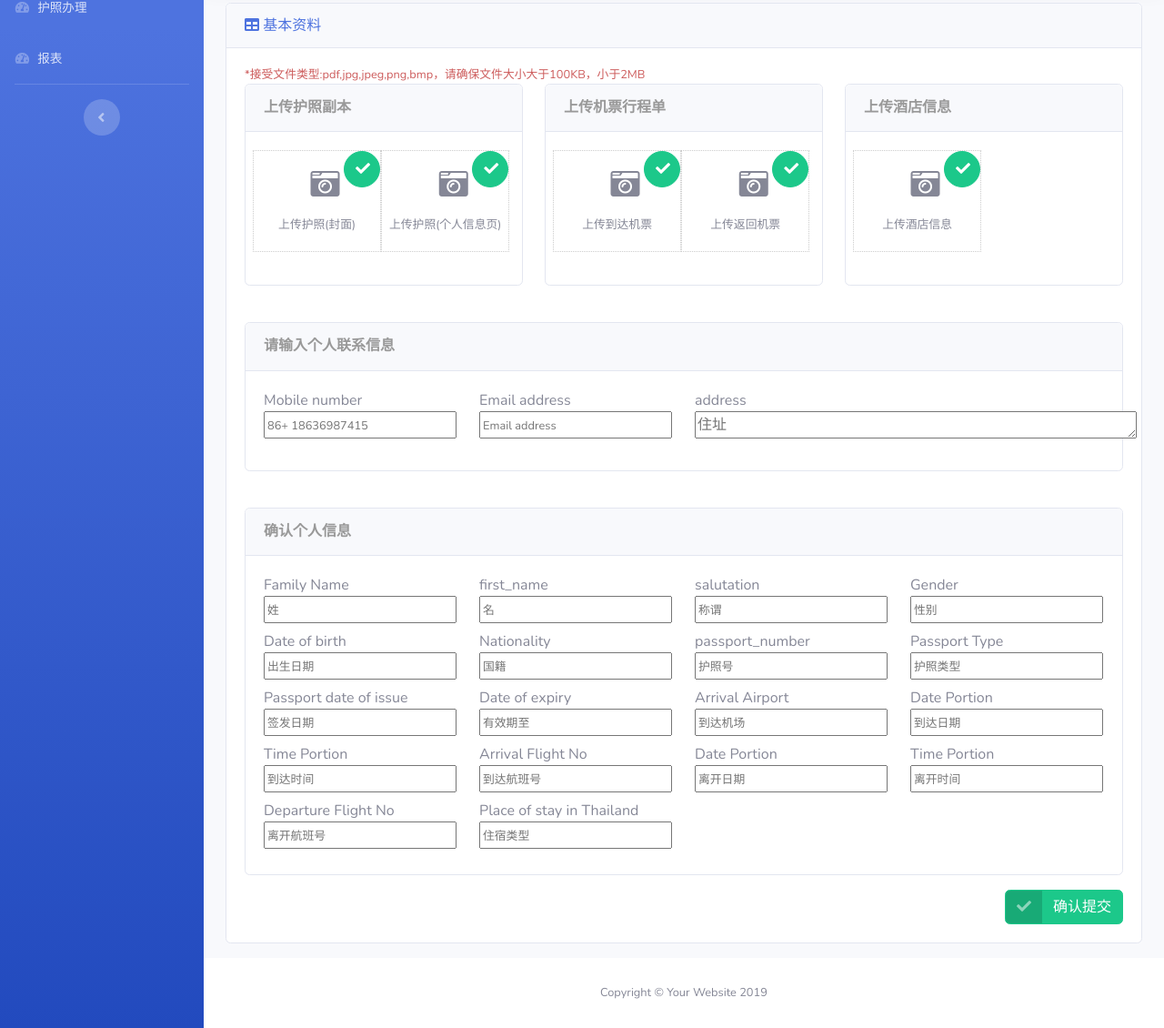
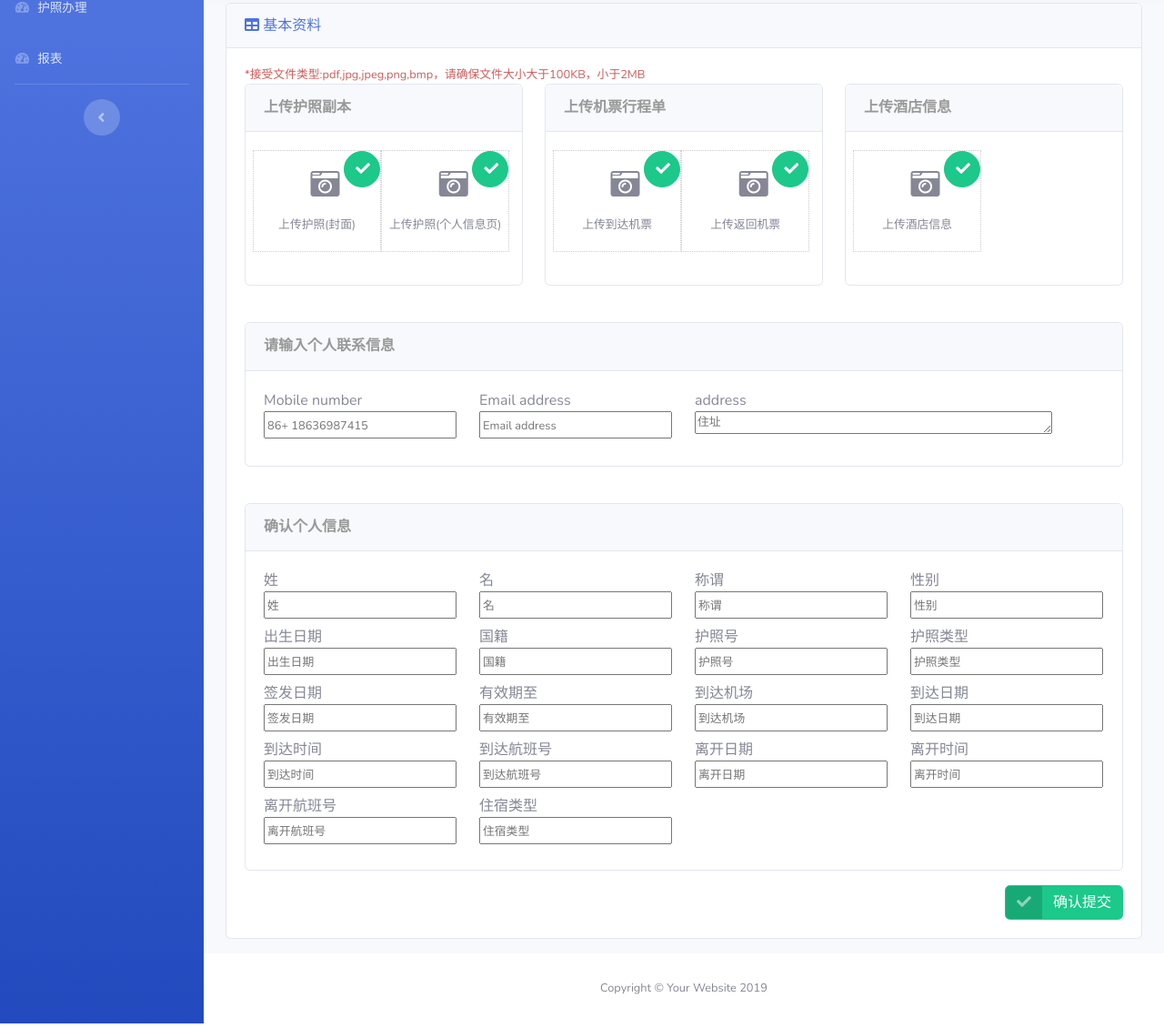
Before and after one commit to topsai/evisa-bg, a Django app: template templates/sb2/process.html in a window 1280 px wide. Shown: the part 91-1221 px from the top of the page at 91% size. Run offline with Django 3.2, Linux system fonts and the light colour scheme; the template is opened without the code that fills it, so the values that code supplies are empty; some libraries are stand-ins or nearby versions.

Commit message:
文字调整

```diff
--- a/templates/sb2/process.html
+++ b/templates/sb2/process.html
@@ -42,7 +42,9 @@
         input:-ms-input-placeholder{  /* Internet Explorer 10-11 */
             font-size:0.8rem;
         }
-
+        textarea{
+            font-size:0.8rem;
+        }
         .infobox li {
             border: 1px solid #f90;
             font-size: 12px;
@@ -120,9 +122,7 @@
             {#            <i class="fas fa-table"></i>#}
             {#            签注进度查询#}
             {#        </div>#}
-
-
-            <div class="card mb-3">
+        <div class="card mb-3">
         <div class="card-header">
             <i class="fas fa-table"></i>
             基本资料
@@ -172,7 +172,7 @@
                                      </div>
                                     </div>
 
-                                     <button id="finish" type="button" class="btn  btn-circle btn-success info-btn"><i class="fa fa-check"></i>
+                                    <button id="finish" type="button" class="btn  btn-circle btn-success info-btn"><i class="fa fa-check"></i></button>
                                 </div>
 
                             </div>
@@ -200,7 +200,7 @@
                                    <p>上传到达机票</p>
                                    </div>
                                   </div>
-                                   <button id="finish" type="button" class="btn  btn-circle btn-success info-btn"><i class="fa fa-check"></i>
+                                  <button id="finish" type="button" class="btn  btn-circle btn-success info-btn"><i class="fa fa-check"></i></button>
                               </div>
 
                               <div class="small mb-6 row-img over">
@@ -215,7 +215,7 @@
                                    <p>上传返回机票</p>
                                    </div>
                                   </div>
-                                   <button id="finish" type="button" class="btn  btn-circle btn-success info-btn"><i class="fa fa-check"></i>
+                                  <button id="finish" type="button" class="btn  btn-circle btn-success info-btn"><i class="fa fa-check"></i></button>
                               </div>
 
                           </div>
@@ -243,7 +243,7 @@
                                    <p>上传酒店信息</p>
                                    </div>
                                   </div>
-                                   <button id="finish" type="button" class="btn  btn-circle btn-success info-btn"><i class="fa fa-check"></i>
+                                  <button id="finish" type="button" class="btn  btn-circle btn-success info-btn"><i class="fa fa-check"></i></button>
                               </div>
 
                           </div>
@@ -303,84 +303,84 @@
                             </div>
                             <div class="card-body row">
                                 <div class="col-sm-12 col-md-6 col-lg-3">
-                                    <label  >Family Name<br/> <!-- 姓 -->
+                                    <label  >姓<br/> <!-- 姓 -->
                                       <input id="family Name" name="family Name" type="text" value="" placeholder="姓">
                                     </label>
                                 </div>
                                 <div class="col-sm-12 col-md-6 col-lg-3">
-                                    <label >first_name<br/>  <!-- 名 -->
+                                    <label >名<br/>  <!-- 名 -->
                                         <input id="first_name" name="first_name" type="text" value="" placeholder="名"></label>
                                 </div>
                                 <div class="col-sm-12 col-md-6 col-lg-3">
-                                    <label >salutation<br/>  <!-- 称谓 -->
+                                    <label >称谓<br/>  <!-- 称谓 -->
                                         <input id="salutation" name="salutation" type="text" value="" placeholder="称谓"></label>
                                 </div>
                                 <div class="col-sm-12 col-md-6 col-lg-3">
-                                    <label >Gender<br/>  <!-- 性别 -->
+                                    <label >性别<br/>  <!-- 性别 -->
                                         <input id="gender" name="gender" type="text" value="" placeholder="性别"></label>
                                 </div>
                                 <div class="col-sm-12 col-md-6 col-lg-3">
-                                    <label>Date of birth<br/>  <!-- 出生日期 -->
+                                    <label>出生日期<br/>  <!-- 出生日期 -->
                                     <input id="birth_date" name="birth_date" type="text" value="" placeholder="出生日期"></label>
                                 </div>
                                 <div class="col-sm-12 col-md-6 col-lg-3">
-                                    <label>Nationality<br/>  <!-- 国籍 -->
+                                    <label>国籍<br/>  <!-- 国籍 -->
                                    <input id="nationality" name="nationality" type="text" value="" placeholder="国籍"></label>
                                 </div>
                                 <div class="col-sm-12 col-md-6 col-lg-3">
-                                    <label>passport_number<br/>  <!-- 护照号 -->
-                                  <input id="passport_number" name="passport_number" type="text" value="" placeholder="护照号">
+                                    <label>护照号<br/>  <!-- 护照号 -->
+                                  <input id="passport_number" name="passport_number" type="text" value="" placeholder="护照号"></label>
                                 </div>
                                 <div class="col-sm-12 col-md-6 col-lg-3">
-                                    <label>Passport Type<br/>  <!-- 护照类型 -->
-                                  <input id="passport type" name="passport type" type="text" value="" placeholder="护照类型">
+                                    <label>护照类型<br/>  <!-- 护照类型 -->
+                                  <input id="passport type" name="passport type" type="text" value="" placeholder="护照类型"></label>
                                 </div>
                                 <div class="col-sm-12 col-md-6 col-lg-3">
-                                    <label>Passport date of issue<br/>  <!-- 签发日期 -->
-                                  <input id="passport_issue" name="passport_issue" type="text" value="" placeholder="签发日期">
+                                    <label>签发日期<br/>  <!-- 签发日期 -->
+                                  <input id="passport_issue" name="passport_issue" type="text" value="" placeholder="签发日期"></label>
                                 </div>
                                 <div class="col-sm-12 col-md-6 col-lg-3">
-                                    <label>Date of expiry<br/>  <!-- 有效期至 -->
-                                  <input id="passport_expiry" name="passport_expiry" type="text" value="" placeholder="有效期至">
+                                    <label>有效期至<br/>  <!-- 有效期至 -->
+                                        <input id="passport_expiry" name="passport_expiry" type="text" value="" placeholder="有效期至"></label>
                                 </div>
                                 <div class="col-sm-12 col-md-6 col-lg-3">
-                                    <label>Arrival Airport<br/>  <!-- 到达机场 -->
-                                  <input id="arrival airport" name="arrival airport" type="text" value="" placeholder="到达机场">
+                                    <label>到达机场<br/>  <!-- 到达机场 -->
+                                        <input id="arrival airport" name="arrival airport" type="text" value="" placeholder="到达机场"></label>
                                 </div>
 
                                 <div class="col-sm-12 col-md-6 col-lg-3">
-                                    <label >Date Portion<br/>  <!-- 到达日期 -->
+                                    <label >到达日期<br/>  <!-- 到达日期 -->
                                         <input id="date-ortion" name="date-portion" type="text" value="" placeholder="到达日期">
                                     </label>
                                 </div>
                                 <div class="col-sm-12 col-md-6 col-lg-3">
-                                    <label >Time Portion<br/>  <!-- 到达时间 -->
+                                    <label >到达时间<br/>  <!-- 到达时间 -->
                                         <input id="time-portion" name="time-portion" type="text" value="" placeholder="到达时间">
                                     </label>
                                 </div>
                                 <div class="col-sm-12 col-md-6 col-lg-3">
-                                    <label >Arrival Flight No<br/>  <!-- 到达航班号 -->
+                                    <label >到达航班号<br/>  <!-- 到达航班号 -->
                                         <input id="arrival-no" name="arrival-no" type="text" value="" placeholder="到达航班号">
                                     </label>
                                 </div>
 
                                 <div class="col-sm-12 col-md-6 col-lg-3">
-                                    <label >Date Portion<br/>  <!-- 离开日期 -->
+                                    <label >离开日期<br/>  <!-- 离开日期 -->
                                         <input id="leave-Portion" name="date Portion" type="text" value="" placeholder="离开日期">
                                     </label>
                                 </div>
                                 <div class="col-sm-12 col-md-6 col-lg-3">
-                                    <label >Time Portion<br/>  <!-- 离开时间 -->
+                                    <label >离开时间<br/>  <!-- 离开时间 -->
                                         <input id="leave-portion" name="leave-portion" type="text" value="" placeholder="离开时间">
                                     </label>
                                 </div>
                                 <div class="col-sm-12 col-md-6 col-lg-3">
-                                    <label >Departure Flight No<br/>  <!-- 离开航班号 -->
+                                    <label >离开航班号<br/>  <!-- 离开航班号 -->
                                         <input id="departure-no" name="departure-no" type="text" value="" placeholder="离开航班号">
                                     </label>
                                 </div>
                                 <div class="col-sm-12 col-md-6 col-lg-3"> <!-- 住宿类型 -->
-                                    <label>Place of stay in Thailand<br/>
+                                    <label>住宿类型<br/>
                                    <input id="thailand" name="thailand" type="text" value="" placeholder="住宿类型"></label>
                                 </div>
 
```
